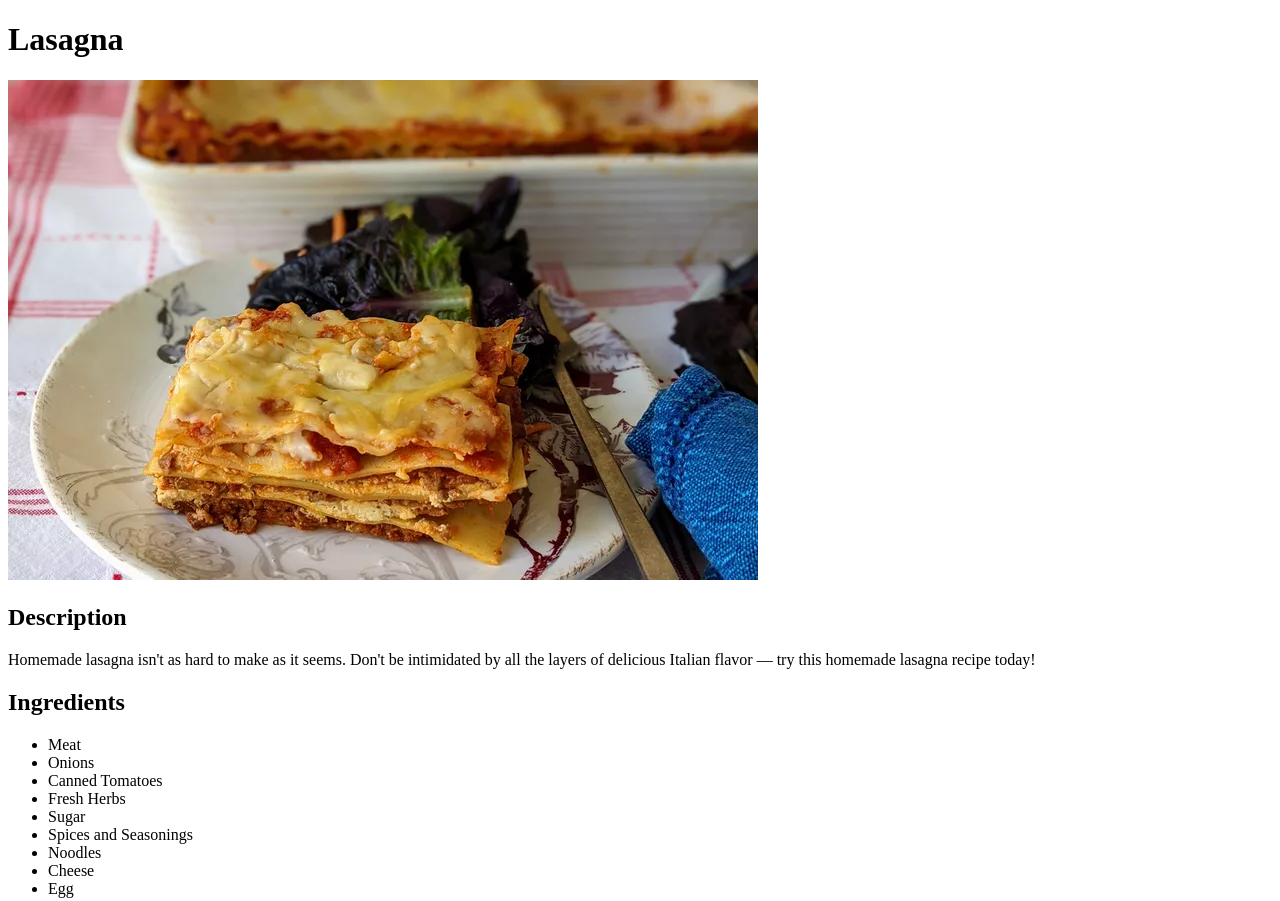
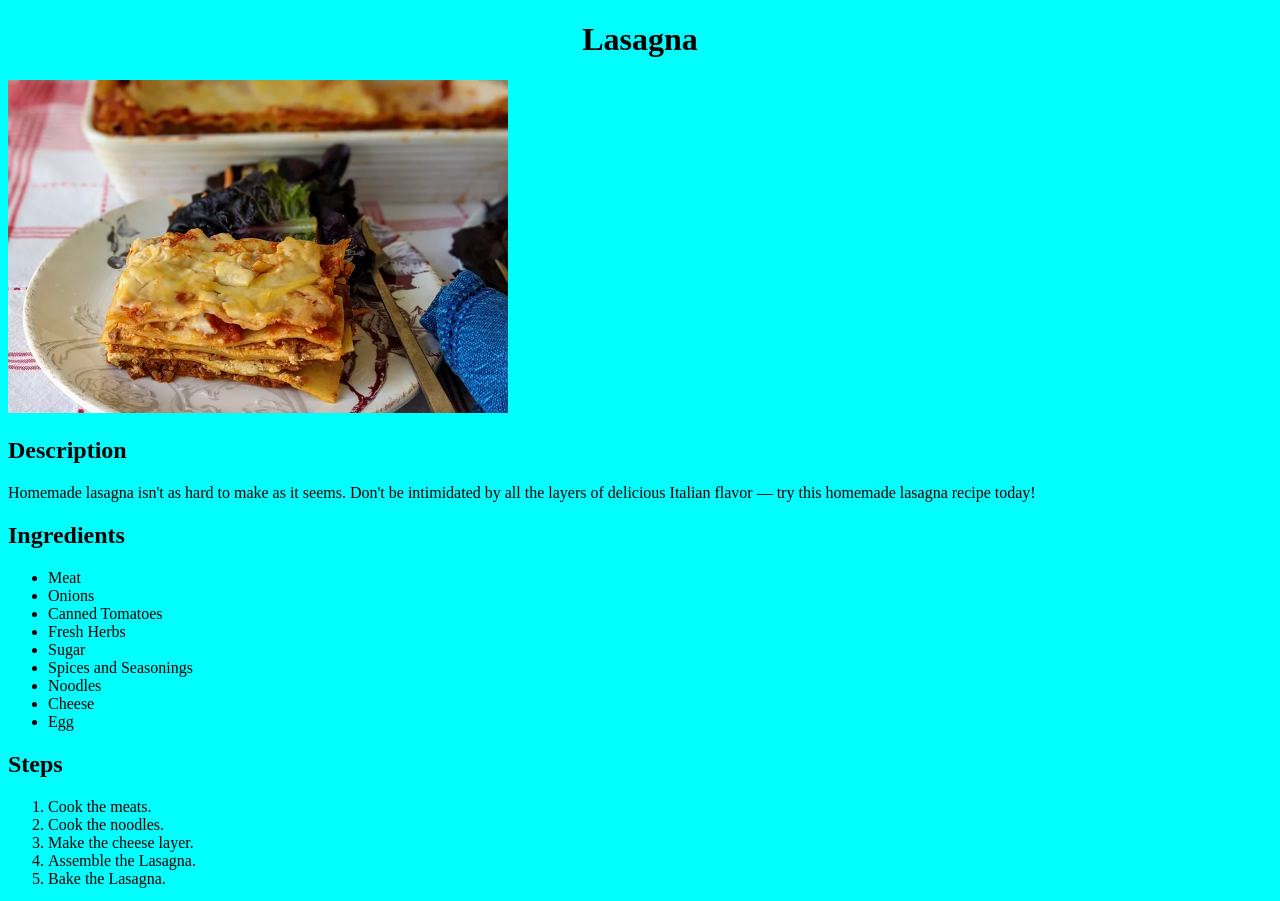
Before and after one commit to Aboofazeli/recipes, a plain HTML site: page recipes/lasagna.html in a window 1280 px wide. Shown: the top 901 px of the page. Drawn offline with Linux system fonts and the light colour scheme.

Commit message:
basic CSS

```diff
--- a/recipes/lasagna.html
+++ b/recipes/lasagna.html
@@ -4,7 +4,8 @@
     <meta charset="UTF-8">
     <meta http-equiv="X-UA-Compatible" content="IE=edge">
     <meta name="viewport" content="width=device-width, initial-scale=1.0">
-    <title>Document</title>
+    <title>Lasagna</title>
+    <link href="../styles.css" rel="stylesheet">
 </head>
 <body>
     <h1> Lasagna </h1>
--- /dev/null
+++ b/styles.css
@@ -0,0 +1,11 @@
+* {
+    background-color: aqua;
+    font-family: 'Times New Roman', Times, serif;
+}
+h1 {
+    text-align: center;
+}
+img {
+    height: auto;
+    width: 500px;
+}
```
Also changed, not shown: index.html (+1 -0 lines), recipes/buffalo.html (+1 -0 lines), recipes/sausage.html (+1 -0 lines).
